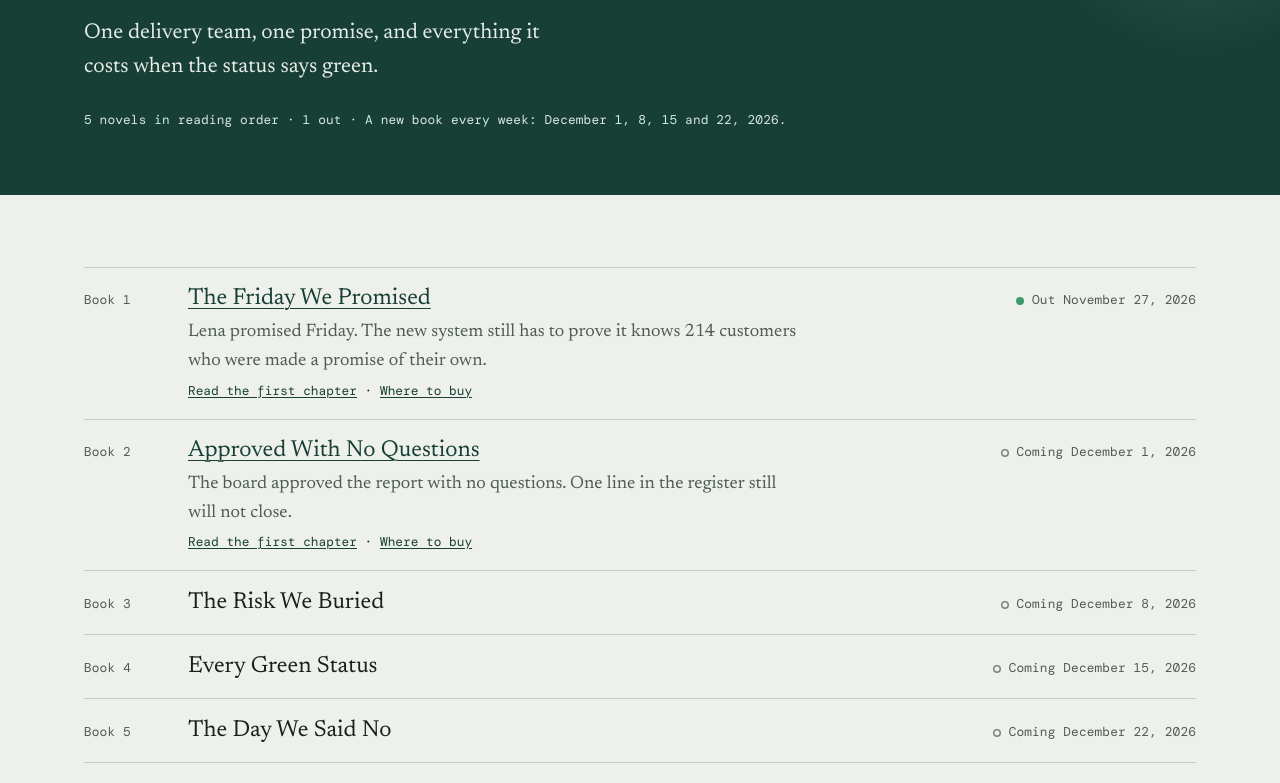
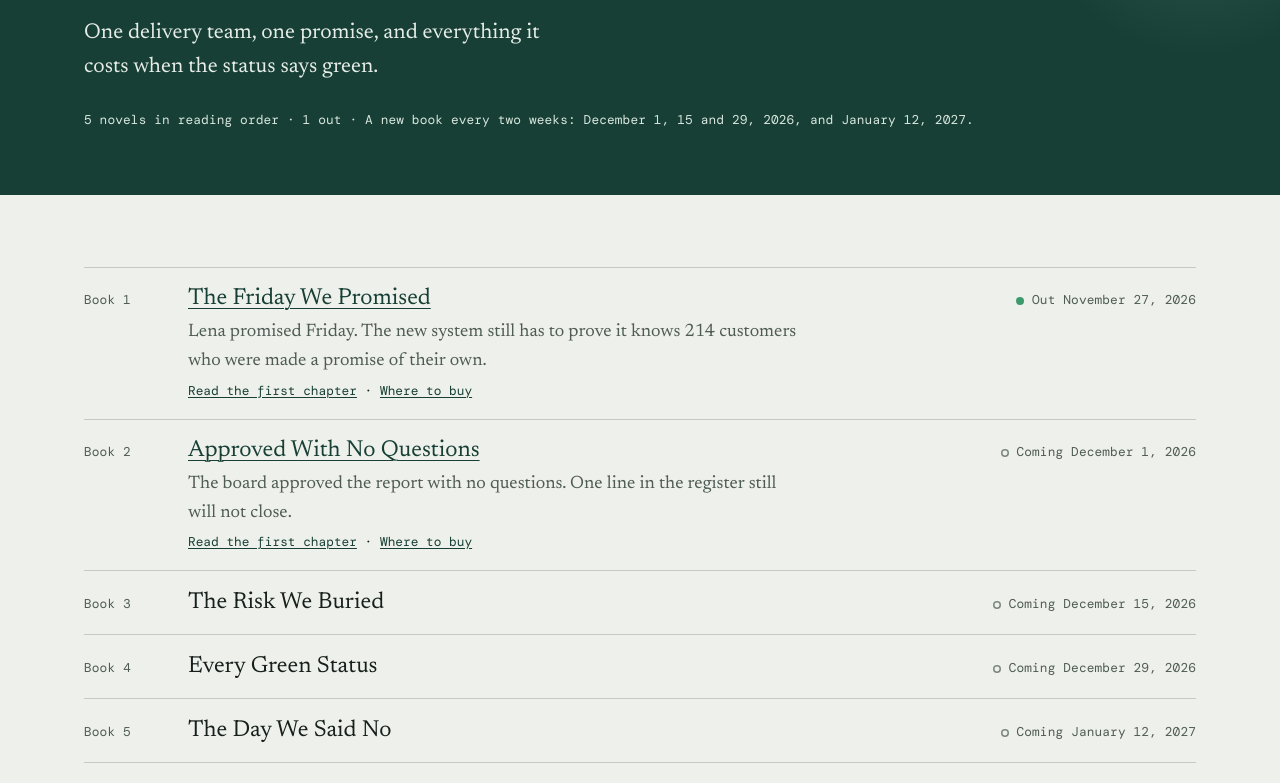
Before and after one commit to cristinalilianacalin-hash/cristinalilianacalin-site, a plain HTML site: page series/everything-is-on-track/index.html in a window 1280 px wide. Shown: the part 257-1040 px from the top of the page. Drawn offline with nearby package versions, Linux system fonts and the light colour scheme.

Commit message:
Series 1: a new book every two weeks (Dec 1, Dec 15, Dec 29, Jan 12)
Co-Authored-By: Claude Opus 5.5 <noreply@anthropic.com>
Claude-Session: https://claude.ai/code/session_01H1EayuhCgfqE7PaqTHjgVA

```diff
--- a/series/everything-is-on-track/index.html
+++ b/series/everything-is-on-track/index.html
@@ -46,7 +46,7 @@
       <p class="sub"><a href="../../#series">All series</a> &middot; Workplace drama</p>
       <h1 id="series-title">Everything Is On Track</h1>
       <p class="lede">One delivery team, one promise, and everything it costs when the status says green.</p>
-      <p class="mono series-count">5 novels in reading order &middot; 1 out &middot; A new book every week: December 1, 8, 15 and 22, 2026.</p>
+      <p class="mono series-count">5 novels in reading order &middot; 1 out &middot; A new book every two weeks: December 1, 15 and 29, 2026, and January 12, 2027.</p>
     </div>
   </section>
 
@@ -56,9 +56,9 @@
       <ol class="book-list">
         <li class="book-row is-out"><span class="row-n mono">Book 1</span><span class="row-main"><span class="row-title"><a href="../../books/the-friday-we-promised/">The Friday We Promised</a></span><span class="row-blurb">Lena promised Friday. The new system still has to prove it knows 214 customers who were made a promise of their own.</span><span class="row-links"><a href="../../books/the-friday-we-promised/chapter-1.html">Read the first chapter</a> &middot; <a href="../../books/the-friday-we-promised/#buy">Where to buy</a></span></span><span class="row-status mono"><span class="dot"></span> Out November 27, 2026</span></li>
         <li class="book-row"><span class="row-n mono">Book 2</span><span class="row-main"><span class="row-title"><a href="../../books/approved-with-no-questions/">Approved With No Questions</a></span><span class="row-blurb">The board approved the report with no questions. One line in the register still will not close.</span><span class="row-links"><a href="../../books/approved-with-no-questions/chapter-1.html">Read the first chapter</a> &middot; <a href="../../books/approved-with-no-questions/#buy">Where to buy</a></span></span><span class="row-status mono"><span class="dot hollow"></span> Coming December 1, 2026</span></li>
-        <li class="book-row"><span class="row-n mono">Book 3</span><span class="row-main"><span class="row-title">The Risk We Buried</span></span><span class="row-status mono"><span class="dot hollow"></span> Coming December 8, 2026</span></li>
-        <li class="book-row"><span class="row-n mono">Book 4</span><span class="row-main"><span class="row-title">Every Green Status</span></span><span class="row-status mono"><span class="dot hollow"></span> Coming December 15, 2026</span></li>
-        <li class="book-row"><span class="row-n mono">Book 5</span><span class="row-main"><span class="row-title">The Day We Said No</span></span><span class="row-status mono"><span class="dot hollow"></span> Coming December 22, 2026</span></li>
+        <li class="book-row"><span class="row-n mono">Book 3</span><span class="row-main"><span class="row-title">The Risk We Buried</span></span><span class="row-status mono"><span class="dot hollow"></span> Coming December 15, 2026</span></li>
+        <li class="book-row"><span class="row-n mono">Book 4</span><span class="row-main"><span class="row-title">Every Green Status</span></span><span class="row-status mono"><span class="dot hollow"></span> Coming December 29, 2026</span></li>
+        <li class="book-row"><span class="row-n mono">Book 5</span><span class="row-main"><span class="row-title">The Day We Said No</span></span><span class="row-status mono"><span class="dot hollow"></span> Coming January 12, 2027</span></li>
       </ol>
     </div>
   </section>
```
Also changed, not shown: books/approved-with-no-questions/index.html (+3 -3 lines), books/the-friday-we-promised/index.html (+3 -3 lines).
